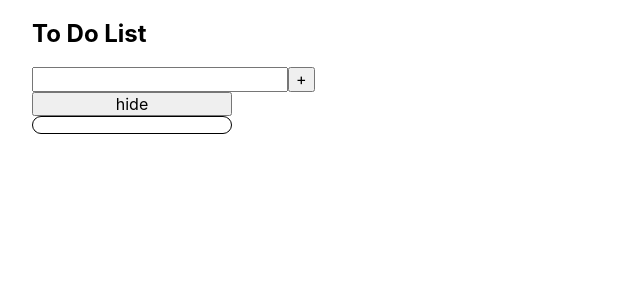
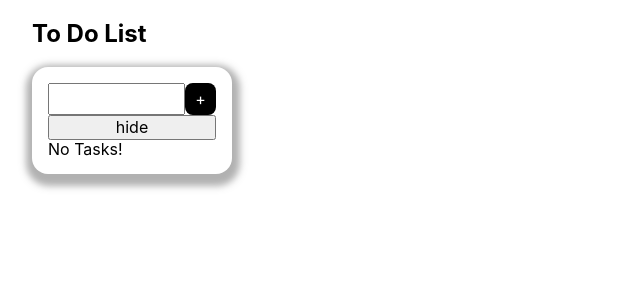
Before and after one commit to PrinceCaedu/todo-react, a Next.js app: page / in a window 1280 px wide. Shown: the top 300 px of the page, without its empty margins (0-640 px from the left). Built offline with nearby package versions, Linux system fonts and the light colour scheme.

Commit message:
add styles

```diff
--- a/components/AddTaskBar.jsx
+++ b/components/AddTaskBar.jsx
@@ -1,3 +1,4 @@
+import styles from '../styles/AddTaskBar.module.css'
 import { useState } from 'react'
 import TaskDb from '../db/Task'
 
@@ -21,14 +22,14 @@ const AddTaskBar = ( { refreshTaskListFn } ) => {
     }
 
     return (
-        <div className="add-task-bar">
+        <div className={ styles.container }>
             <input
-                className="add-task-input"
+                className={ styles.input }
                 value={ inputValue }
                 onChange={ ( { target: { value } } ) => updateInput( value ) }
                 onKeyUp={ ( { key } ) => key === 'Enter' ? addTask() : null }
             />
-            <button onClick={ () => addTask() }> + </button>
+            <button className={ styles.btn } onClick={ () => addTask() }> + </button>
         </div>
     )
 }
--- a/components/TaskList.jsx
+++ b/components/TaskList.jsx
@@ -1,6 +1,6 @@
 import styles from '../styles/TaskList.module.css'
 import { useState } from 'react'
-import { Task } from "./index"
+import { AddTaskBar, Task } from "./index"
 import TaskDb from '../db/Task'
 
 
@@ -20,6 +20,11 @@ function TaskList( { taskList, refreshTaskListFn } ) {
     }
 
     function renderTasks() {
+
+        if (!taskList.length ) {
+            return <span>No Tasks!</span>
+        }
+
         if ( show ) {
             return (
                 <div className={ styles.taskcontainer } >
@@ -42,6 +47,7 @@ function TaskList( { taskList, refreshTaskListFn } ) {
 
     return (
         <div className={ styles.container }>
+            <AddTaskBar refreshTaskListFn={ refreshTaskListFn } />
             <div>
                 <button
                     className={ styles.showbutton }
--- a/pages/index.js
+++ b/pages/index.js
@@ -7,7 +7,6 @@ import TaskDb from '../db/Task'
 export default function Home() {
 
   const [ taskList, setTaskList ] = useState( [] )
-  const [ show, setShow ] = useState( false )
 
   const refreshTaskList = () => {
     setTaskList( TaskDb.getAll() )
@@ -38,13 +37,12 @@ export default function Home() {
           <h2 className="todo-header"> To Do List </h2>
         </div>
 
-        <div className="add-task-container">
+        {/* <div className="add-task-container">
           <AddTaskBar refreshTaskListFn={ refreshTaskList } />
-        </div>
+        </div> */}
 
         <div className="task-list-container">
           <TaskList
-            show={ show }
             refreshTaskListFn={ refreshTaskList }
             taskList={ taskList }
           />
--- /dev/null
+++ b/styles/AddTaskBar.module.css
@@ -0,0 +1,26 @@
+.container {
+    display: flex;
+    justify-content: space-between;
+
+    width: 100%;
+
+}
+
+.input {
+    width: 85%;
+}
+
+.btn {
+    /* width: 10%; */
+    align-content: center;
+    border: none;
+    border-radius: 25%;
+
+    background-color: black;
+    color: white;
+
+    width: 2em;
+    height: 2em;
+
+    padding: none;
+}
--- a/styles/Task.module.css
+++ b/styles/Task.module.css
@@ -2,9 +2,12 @@
     display: flex;
     justify-content: space-between;
 
-    width: 100%;
     padding: 10px;
     border-radius: 5px;
+
+    width: 100%;
+    max-width: 100%;
+    min-width: 100%;
 }
 
 .container:not(:last-child) {
@@ -12,26 +15,49 @@
 }
 
 .container:hover {
-    background-color: rgba(0,0,0, .25)
+    background-color: rgba(209, 197, 197, 0.5)
 }
 
 .text {
     display: flex;
     align-items: center;
     justify-content: flex-start;
+
+    font-size: 22px;
+
+    max-width: 80%;
 }
 
 
 .deletebtn {
-    border: solid 1px black;
+    border: none;
+    border-radius: 50%;
+    background-color: #ff0000;
+    color: #fff;
 
-    border-radius: 50%;
-    background-color: #fff;
+    font-size: 10px;
 
-    width: 2em;
-    height: 2em;
+    width: 4em;
+    height: 4em;
+
+
 
     display: flex;
     align-items: center;
     justify-content: center;
 }
+
+.deletebtn:focus {
+    color: white;
+    background-color: black;
+}
+
+.deletebtn svg {
+    height: 20px;
+    width: 20px;
+
+    min-height: 20px;
+    min-width: 20px;
+    max-height: 20px;
+    max-width: 20px;
+}
--- a/styles/TaskList.module.css
+++ b/styles/TaskList.module.css
@@ -2,6 +2,11 @@
     display: flex;
     flex-direction: column;
     width: 200px;
+
+    box-shadow: 1px 5px 7px 7px rgba(100, 100, 100, .5);
+
+    padding: 1em;
+    border-radius: 1em;
 
 }
 
--- a/styles/globals.css
+++ b/styles/globals.css
@@ -14,13 +14,3 @@ a {
 * {
   box-sizing: border-box;
 }
-
-
-.delete-task-btn {
-  width: 25px;
-  height: 25px;
-
-  box-shadow: black 0 0 0 0;
-
-  background-color: red;
-}
```
